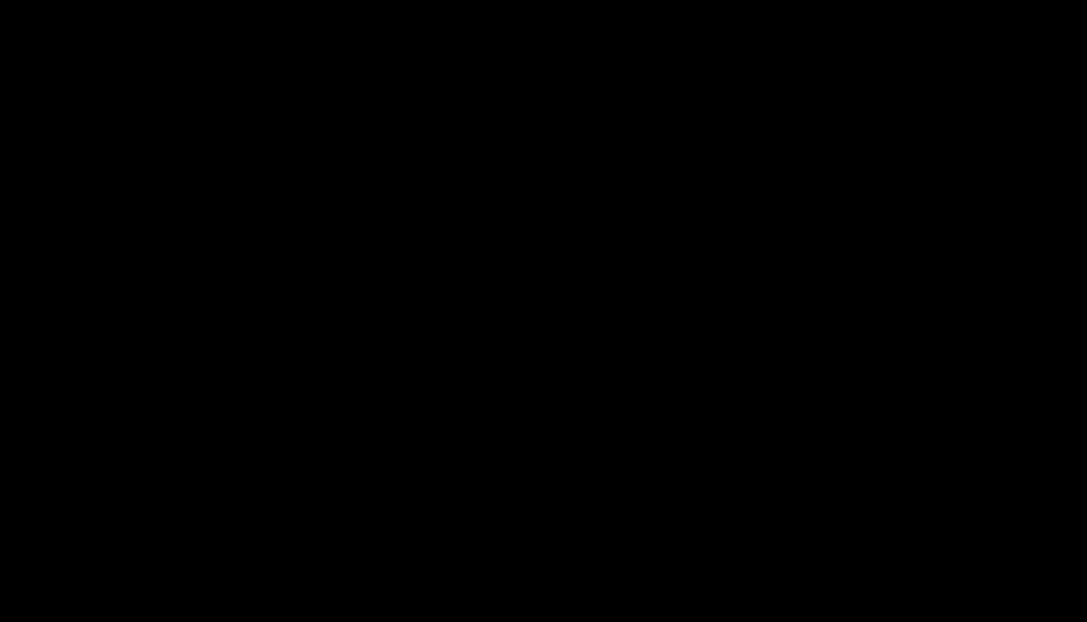
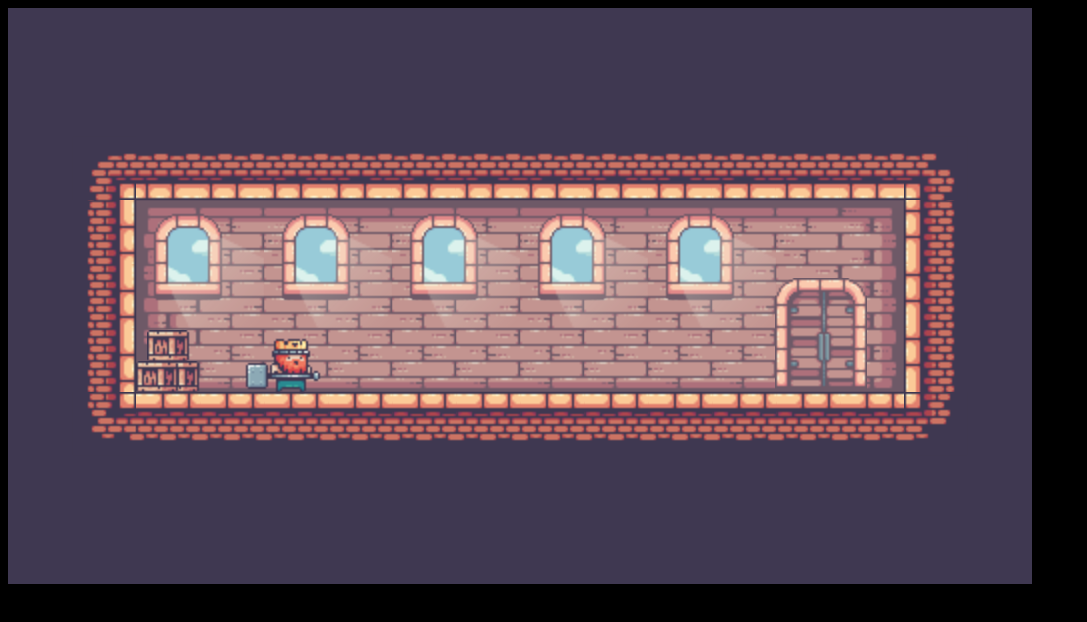
Before and after one commit to always-hehe-devs/multi-room-scroller, a website: page index.html in a window 1280 px wide. Shown: the whole page, without its empty margins (0-1087 px from the left). Drawn offline with nearby package versions, Linux system fonts and the light colour scheme.

Commit message:
Working game.

```diff
--- /dev/null
+++ b/CollisionBlock.js
@@ -0,0 +1,12 @@
+class CollisionBlock {
+    constructor({position}) {
+        this.position = position;
+        this.width = 64;
+        this.height = 64;
+    }
+
+    draw() {
+        c.fillStyle = 'rgba(255,0,0,0.5)'
+        c.fillRect(this.position.x, this.position.y,this.width,this.height)
+    }
+}
--- /dev/null
+++ b/Player.js
@@ -0,0 +1,134 @@
+class Player extends Sprite {
+    constructor({collisionBlocks = [], imageSrc, frameRate, animations, loop}) {
+        super({imageSrc,frameRate,animations,loop});
+        this.position = {
+            x: 200,
+            y: 200
+        };
+
+        this.velocity = {
+            x: 0,
+            y: 0
+        };
+
+        this.width = 25;
+        this.height = 25;
+        this.gravity = 1;
+
+        this.collisionBlocks = collisionBlocks
+    }
+
+    update() {
+
+        this.position.x += this.velocity.x;
+        this.updateHitbox();
+
+        this.checkHorizontalCollisions();
+        this.applyGravity();
+
+        this.updateHitbox();
+
+        // c.fillRect(this.hitbox.position.x, this.hitbox.position.y, this.hitbox.width, this.hitbox.height)
+        this.checkVerticalCollisions();
+    }
+
+    switchSprite(name) {
+        if(this.image === this.animations[name].image) {
+            return
+        }
+        this.currentFrame = 0;
+        this.image = this.animations[name].image
+        this.frameRate = this.animations[name].frameRate
+        this.frameBuffer = this.animations[name].frameBuffer
+        this.loop = this.animations[name].loop
+        this.currentAnimation = this.animations[name]
+    }
+
+    updateHitbox() {
+        this.hitbox = {
+            position: {
+                x: this.position.x + 55,
+                y: this.position.y + 34
+            },
+            width: 50,
+            height: 53
+        }
+    }
+
+    applyGravity() {
+        this.velocity.y += this.gravity;
+        this.position.y += this.velocity.y;
+    }
+
+    checkVerticalCollisions() {
+        for (let i = 0; i < this.collisionBlocks.length; i++) {
+            const collisionBlock = collisionBlocks[i]
+
+            if (this.hitbox.position.x <= collisionBlock.position.x + collisionBlock.width &&
+                this.hitbox.position.x + this.hitbox.width >= collisionBlock.position.x &&
+                this.hitbox.position.y + this.hitbox.height >= collisionBlock.position.y &&
+                this.hitbox.position.y <= collisionBlock.position.y + collisionBlock.height) {
+
+                if (this.velocity.y < 0) {
+                    this.velocity.y = 0;
+                    const offset = this.hitbox.position.y - this.position.y;
+                    this.position.y = collisionBlock.position.y + collisionBlock.height - offset + 0.01
+                    break
+                }
+
+                if (this.velocity.y > 0) {
+                    this.velocity.y = 0;
+                    const offset = this.hitbox.position.y - this.position.y + this.hitbox.height;
+                    this.position.y = collisionBlock.position.y - offset - 0.01
+                    break
+                }
+
+            }
+        }
+    }
+
+    checkHorizontalCollisions() {
+        for (let i = 0; i < this.collisionBlocks.length; i++) {
+            const collisionBlock = collisionBlocks[i]
+
+            if (this.hitbox.position.x <= collisionBlock.position.x + collisionBlock.width &&
+                this.hitbox.position.x + this.hitbox.width >= collisionBlock.position.x &&
+                this.hitbox.position.y + this.hitbox.height >= collisionBlock.position.y &&
+                this.hitbox.position.y <= collisionBlock.position.y + collisionBlock.height) {
+
+                if (this.velocity.x < -0) {
+                    const offset = this.hitbox.position.x - this.position.x;
+                    this.position.x = collisionBlock.position.x + collisionBlock.width - offset + 0.01
+                    break
+                }
+
+                if (this.velocity.x > 0) {
+                    const offset = this.hitbox.position.x - this.position.x + this.hitbox.width;
+                    this.position.x = collisionBlock.position.x - offset - 0.01
+                    break
+                }
+
+            }
+        }
+    }
+    handleInput(keys) {
+        if (this.preventInput) {
+            return
+        }
+        if (keys.d.pressed) {
+            this.switchSprite('runRight')
+            this.velocity.x = 4
+            this.lastDirection = 'right'
+        } else if (keys.a.pressed) {
+            this.switchSprite('runLeft')
+            this.velocity.x = -4
+            this.lastDirection = 'left'
+        } else {
+            if(this.lastDirection === 'left') {
+                this.switchSprite('idleLeft')
+            } else {
+                this.switchSprite('idleRight')
+            }
+        }
+    }
+}
--- /dev/null
+++ b/Sprite.js
@@ -0,0 +1,71 @@
+class Sprite {
+    constructor({position, imageSrc, frameRate = 1, animations, frameBuffer = 2, loop = true, autoplay = true}) {
+
+        this.position = position;
+        this.image = new Image();
+        this.image.src = imageSrc
+
+        this.image.onload = () => {
+            this.loaded = true
+            this.width = this.image.width / this.frameRate
+            this.height = this.image.height
+        }
+        this.loaded = false
+        this.frameRate = frameRate;
+        this.currentFrame = 0;
+        this.elapsedFrames = 0;
+        this.frameBuffer = frameBuffer;
+        this.animations = animations;
+        this.loop = loop;
+        this.autoplay = autoplay;
+
+        if(this.animations) {
+            for (let key in animations) {
+                const image = new Image();
+                image.src = this.animations[key].imageSrc
+                this.animations[key].image = image;
+            }
+        }
+    }
+
+    draw() {
+        if (!this.loaded) return
+
+        const cropbox = {
+            position: {
+                x: this.width * this.currentFrame,
+                y: 0
+            },
+            width: this.width,
+            height: this.height
+        }
+        c.drawImage(this.image, cropbox.position.x, cropbox.position.y, cropbox.width, cropbox.height,this.position.x, this.position.y, this.width, this.height)
+        this.updateFrames()
+    }
+
+    play() {
+        this.autoplay = true
+    }
+
+    updateFrames() {
+        if(!this.autoplay) {
+            return
+        }
+        this.elapsedFrames++;
+
+        if (this.elapsedFrames % this.frameBuffer === 0) {
+            if (this.currentFrame < this.frameRate - 1) {
+                this.currentFrame++
+            }else if (this.loop){
+                this.currentFrame = 0;
+            }
+        }
+
+        if(this.currentAnimation?.onComplete) {
+            if(this.currentFrame === this.frameRate -1 && !this.currentAnimation.isActive) {
+                this.currentAnimation.onComplete()
+                this.currentAnimation.isActive = true;
+            }
+        }
+    }
+}
--- /dev/null
+++ b/collisions.js
@@ -0,0 +1,57 @@
+const collisionsLevel1 = [0, 0, 0, 0, 0, 0, 0, 0, 0, 0, 0, 0, 0, 0, 0, 0,
+    0, 0, 0, 0, 0, 0, 0, 0, 0, 0, 0, 0, 0, 0, 0, 0,
+    0, 292, 292, 292, 292, 292, 292, 292, 292, 292, 292, 292, 292, 292, 292, 0,
+    0, 292, 0, 0, 0, 0, 0, 0, 0, 0, 0, 0, 0, 0, 292, 0,
+    0, 292, 0, 0, 0, 0, 0, 0, 0, 0, 0, 0, 0, 0, 292, 0,
+    0, 292, 292, 0, 0, 0, 0, 0, 0, 0, 0, 0, 0, 0, 292, 0,
+    0, 292, 292, 292, 292, 292, 292, 292, 292, 292, 292, 292, 292, 292, 292, 0,
+    0, 0, 0, 0, 0, 0, 0, 0, 0, 0, 0, 0, 0, 0, 0, 0,
+    0, 0, 0, 0, 0, 0, 0, 0, 0, 0, 0, 0, 0, 0, 0, 0];
+
+function parse2D(data) {
+    const rows = []
+    for (let i = 0; i < data.length; i += 16) {
+        rows.push(data.slice(i, i + 16))
+    }
+
+    return rows
+}
+function createObjectsFrom2D(data) {
+    const objects = []
+
+    parsedCollisions.forEach((row, y) => {
+        row.forEach((symbol, x) => {
+            if (symbol === 292 || symbol === 250) {
+                objects.push(new CollisionBlock({
+                    position: {
+                        x: x * 64,
+                        y: y * 64
+                    }
+                }))
+            }
+        })
+    })
+
+    return objects
+}
+
+const collisionsLevel2 = [292, 292, 292, 292, 292, 292, 292, 0, 0, 0, 0, 0, 0, 0, 0, 0,
+    292, 0, 0, 0, 0, 0, 292, 0, 0, 0, 0, 0, 0, 0, 0, 0,
+    292, 0, 0, 0, 0, 0, 292, 0, 0, 0, 0, 0, 0, 0, 0, 0,
+    292, 292, 292, 292, 0, 0, 292, 0, 0, 0, 0, 0, 0, 0, 0, 0,
+    0, 0, 0, 292, 0, 0, 292, 0, 0, 292, 292, 292, 292, 292, 292, 0,
+    0, 292, 292, 292, 0, 0, 292, 292, 292, 292, 0, 0, 0, 0, 292, 0,
+    0, 292, 0, 0, 0, 0, 0, 0, 0, 0, 0, 0, 0, 0, 292, 0,
+    0, 292, 0, 0, 0, 0, 0, 0, 0, 0, 292, 292, 292, 292, 292, 0,
+    0, 292, 292, 292, 292, 292, 292, 292, 292, 292, 292, 292, 0, 0, 0, 0];
+
+
+const collisionsLevel3 = [0, 0, 0, 0, 0, 0, 0, 0, 0, 0, 0, 0, 0, 0, 0, 0,
+    0, 250, 250, 250, 250, 250, 250, 250, 250, 250, 250, 250, 250, 250, 250, 0,
+    0, 250, 0, 0, 0, 0, 0, 0, 0, 0, 0, 0, 0, 0, 250, 0,
+    0, 250, 0, 0, 0, 0, 0, 0, 0, 0, 0, 0, 0, 0, 250, 0,
+    0, 250, 0, 0, 0, 0, 0, 0, 0, 0, 250, 250, 250, 250, 250, 0,
+    0, 250, 0, 0, 0, 0, 0, 0, 0, 0, 0, 0, 0, 250, 0, 0,
+    0, 250, 250, 0, 0, 0, 0, 0, 0, 0, 0, 0, 250, 250, 0, 0,
+    0, 250, 250, 250, 250, 250, 250, 250, 250, 250, 250, 250, 250, 250, 0, 0,
+    0, 0, 0, 0, 0, 0, 0, 0, 0, 0, 0, 0, 0, 0, 0, 0];
--- /dev/null
+++ b/eventListeners.js
@@ -0,0 +1,45 @@
+window.addEventListener('keydown', (event) => {
+    if (player.preventInput) {
+        return
+    }
+    switch (event.key) {
+        case 'w':
+            for (let i = 0; i < doors.length; i++) {
+                const door = doors[i];
+                if (player.hitbox.position.x + player.hitbox.width <= door.position.x + door.width &&
+                    player.hitbox.position.x + player.hitbox.width >= door.position.x &&
+                    player.hitbox.position.y + player.hitbox.height >= door.position.y &&
+                    player.hitbox.position.y <= door.position.y + door.height) {
+                    player.velocity.x = 0
+                    player.velocity.y = 0
+                    player.preventInput = true
+                    player.switchSprite('enterDoor')
+                    door.play();
+                    return
+                }
+            }
+            if (player.velocity.y === 0) {
+                player.velocity.y = -20
+            }
+            break
+        case 'a':
+            keys.a.pressed = true
+            break
+        case 'd':
+            keys.d.pressed = true
+            break
+    }
+
+})
+
+window.addEventListener('keyup', (event) => {
+    switch (event.key) {
+        case 'a':
+            keys.a.pressed = false
+            break
+        case 'd':
+            keys.d.pressed = false
+            break
+    }
+
+})
--- a/index.js
+++ b/index.js
@@ -1 +1,197 @@
-console.log("hello");
+const canvas = document.querySelector('canvas')
+const c = canvas.getContext('2d');
+
+canvas.width = 64 * 16; // 1024
+canvas.height = 64 * 9; // 576
+
+c.fillStyle = 'white';
+c.fillRect(0, 0, canvas.width, canvas.height)
+
+let parsedCollisions;
+let collisionBlocks = [];
+let background;
+let doors;
+
+const player = new Player({
+    imageSrc: './img/king/idle.png',
+    frameRate: 11,
+    animations: {
+        idleRight: {
+            frameRate: 11,
+            frameBuffer: 2,
+            loop: true,
+            imageSrc: './img/king/idle.png',
+        },
+        idleLeft: {
+            frameRate: 11,
+            frameBuffer: 2,
+            loop: true,
+            imageSrc: './img/king/idleLeft.png',
+        },
+        runRight: {
+            frameRate: 8,
+            frameBuffer: 4,
+            loop: true,
+            imageSrc: './img/king/runRight.png',
+        },
+        runLeft: {
+            frameRate: 8,
+            frameBuffer: 4,
+            loop: true,
+            imageSrc: './img/king/runLeft.png',
+        },
+        enterDoor: {
+            frameRate: 8,
+            frameBuffer: 4,
+            loop: false,
+            imageSrc: './img/king/enterDoor.png',
+            onComplete: () => {
+                gsap.to(overlay, {
+                    opacity: 1,
+                    onComplete: ()=> {
+                        level++;
+                        if(level === 4) {
+                            level = 1
+                        }
+                        levels[level].init();
+                        player.switchSprite('idleRight')
+                        player.preventInput = false
+                        gsap.to(overlay, {
+                            opacity: 0
+                        })
+                    }
+                })
+            }
+        }
+    }
+});
+
+let level = 1;
+let levels = {
+    1: {
+        init: ()=> {
+            parsedCollisions = parse2D(collisionsLevel1)
+
+            collisionBlocks = createObjectsFrom2D(parsedCollisions)
+            player.collisionBlocks = collisionBlocks;
+
+            if(player.currentAnimation) {
+                player.currentAnimation.isActive = false
+            }
+
+            background = new Sprite({
+                position: {x: 0, y: 0},
+                imageSrc: './img/backgroundLevel1.png'
+            })
+            doors = [
+                new Sprite({
+                    position: {x: 767, y: 270},
+                    imageSrc: './img/doorOpen.png',
+                    frameRate: 5,
+                    frameBuffer: 5,
+                    loop: false,
+                    autoplay: false
+                })
+            ]
+        }
+    },
+    2: {
+        init: ()=> {
+            parsedCollisions = parse2D(collisionsLevel2)
+            collisionBlocks = createObjectsFrom2D(parsedCollisions)
+            player.collisionBlocks = collisionBlocks;
+            player.position.x = 96;
+            player.position.y = 140
+
+            if(player.currentAnimation) {
+                player.currentAnimation.isActive = false
+            }
+            background = new Sprite({
+                position: {x: 0, y: 0},
+                imageSrc: './img/backgroundLevel2.png'
+            })
+            doors = [
+                new Sprite({
+                    position: {x: 772, y: 336},
+                    imageSrc: './img/doorOpen.png',
+                    frameRate: 5,
+                    frameBuffer: 5,
+                    loop: false,
+                    autoplay: false
+                })
+            ]
+        }
+    },
+    3: {
+        init: ()=> {
+            parsedCollisions = parse2D(collisionsLevel3)
+            collisionBlocks = createObjectsFrom2D(parsedCollisions)
+            player.collisionBlocks = collisionBlocks;
+            player.position.x = 750;
+            player.position.y = 230;
+
+            if(player.currentAnimation) {
+                player.currentAnimation.isActive = false
+            }
+
+            background = new Sprite({
+                position: {x: 0, y: 0},
+                imageSrc: './img/backgroundLevel3.png'
+            })
+            doors = [
+                new Sprite({
+                    position: {x: 176, y: 336},
+                    imageSrc: './img/doorOpen.png',
+                    frameRate: 5,
+                    frameBuffer: 5,
+                    loop: false,
+                    autoplay: false
+                })
+            ]
+        }
+    }
+}
+
+
+
+const keys = {
+    w: {
+        pressed: false,
+    },
+    a: {
+        pressed: false,
+    },
+    d: {
+        pressed: false,
+    },
+}
+
+
+const overlay = {
+    opacity: 0
+}
+
+function animate() {
+    window.requestAnimationFrame(animate)
+
+    background.draw();
+
+    doors.forEach((door) => {
+        door.draw()
+    })
+
+    player.velocity.x = 0
+
+    player.handleInput(keys);
+    player.draw();
+    player.update()
+
+    c.save();
+    c.globalAlpha = overlay.opacity;
+    c.fillStyle = 'black'
+    c.fillRect(0, 0, canvas.width, canvas.height)
+    c.restore();
+}
+
+levels[level].init();
+animate();
```
Also changed, not shown: index.html (+6 -0 lines), img/backgroundLevel1.png (added), img/backgroundLevel2.png (added), img/backgroundLevel3.png (added), img/box.png (added), img/doorOpen.png (added), img/king/enterDoor.png (added), img/king/idle.png (added), img/king/idleLeft.png (added), img/king/runLeft.png (added), img/king/runRight.png (added).
